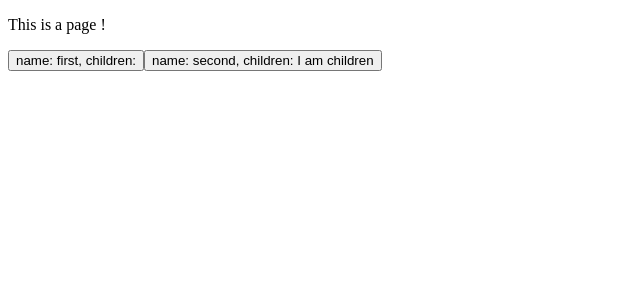
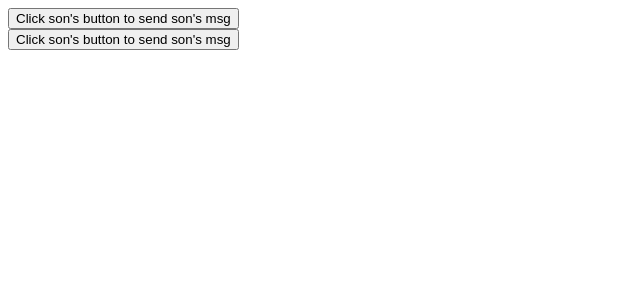
Before and after one commit to LynasTing/react-basic, a React (Vite) app in the folder src/day_09/ts-basic/: page / in a window 1280 px wide. Shown: the top 300 px of the page, without its empty margins (0-640 px from the left). Built offline with nearby package versions, Linux system fonts and the light colour scheme.

Commit message:
-ci: 为事件prop添加类型

```diff
--- a/src/day_09/ts-basic/src/App.tsx
+++ b/src/day_09/ts-basic/src/App.tsx
@@ -1,22 +1,33 @@
 type Props = {
-  name: string,
-  // ReactNode 支持传入多种类型, 包括: ReactElement、string、number、ReactFragment、ReactPortal、boolean、null、undefined
-  children?: React.ReactNode
+  onGetMsg: (msg: string) => void
 }
 
-function Button(props: Props) {
-  const { name, children } = props
-  return <button>name: {name}, children: {children}</button>
+function Son(props: Props) {
+  const { onGetMsg } = props
+  /**
+   * 1. 在组件内部调用
+   */
+  const sonHandleClick = () => {
+    onGetMsg('Hello, I am son')
+  }
+  return <div>
+    <button onClick={(sonHandleClick)}>Click son's button to send son's msg</button>
+  </div>
 }
 
 function App() {
-  return <div>
-    <p>This is a page !</p>
-    <Button name="first" />
-    <Button name="second">
-      <span>I am children </span>
-    </Button>
-  </div>
+
+  /**
+   * 3. 使用函数调用的方式,ts无法再检测类型，需要重新声明类型
+   */
+  const handleFatherMsg = (sonMsg: string) => {
+    console.log(`sonMsg + ::>>`, sonMsg)
+  }
+  return <>
+    {/* 2. 使用内联函数的方式，ts可以检测到传参和返回值的类型 */}
+    <Son onGetMsg={(msg) => console.log(`msg + ::>>`, msg)} />
+    <Son onGetMsg={handleFatherMsg} />
+  </>
 }
 
 export default App
```
Also changed, not shown: src/day_09/ts-basic/src/App_01.tsx (added, +22 -0 lines).
